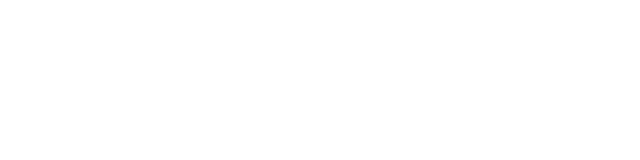
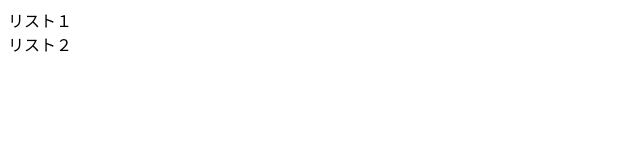
Before and after one commit to naniwadari/vuetodo, a Vue app: page / in a window 1280 px wide. Shown: the top 160 px of the page, without its empty margins (0-640 px from the left). Built offline with nearby package versions, Linux system fonts and the light colour scheme.

Commit message:
create&change List.vue,Card.vue

```diff
--- a/package.json
+++ b/package.json
@@ -18,7 +18,10 @@
     "@vue/cli-plugin-router": "~4.3.0",
     "@vue/cli-plugin-typescript": "~4.3.0",
     "@vue/cli-service": "~4.3.0",
+    "ts-loader": "^6.2.2",
     "typescript": "~3.8.3",
-    "vue-template-compiler": "^2.6.11"
+    "vue-template-compiler": "^2.6.11",
+    "webpack": "^4.42.1",
+    "webpack-cli": "^3.3.11"
   }
 }
--- a/src/App.vue
+++ b/src/App.vue
@@ -1,10 +1,21 @@
 <template>
-  <div id="app" />
+  <div id="app">
+    <List v-for="list in lists" :key="list.id" :list="list" />
+  </div>
 </template>
 
 <script lang="ts">
 import { Component, Vue } from "vue-property-decorator";
+import List from "./components/List.vue";
+import { IList } from "./types";
+import { createInitialLists } from "./initialData";
 
-@Component
-export default class App extends Vue {}
+@Component({
+  components: {
+    List
+  }
+})
+export default class App extends Vue {
+  lists: IList[] = createInitialLists();
+}
 </script>
--- /dev/null
+++ b/src/components/List.vue
@@ -0,0 +1,17 @@
+<template>
+  <div>
+    {{ list.name }}
+    <!-- JSの式を二重中括弧で囲うとテキスト展開される(マスタタッシュ構文)-->
+  </div>
+</template>
+
+<script lang="ts">
+import { Component, Vue, Prop } from "vue-property-decorator";
+import { IList } from "@/types";
+
+@Component
+export default class List extends Vue {
+  @Prop({ type: Object, required: true })
+  list!: IList;
+}
+</script>
--- /dev/null
+++ b/vue.config.js
@@ -0,0 +1,11 @@
+const path = require("path");
+
+module.exports = {
+  configureWebpack: {
+    resolve: {
+      alias: {
+        "@": path.join(__dirname, "/src"),
+      },
+    },
+  },
+};
```
Also changed, not shown: src/components/Card.vue (added, +10 -0 lines), tsconfig.json (+4 -15 lines), 1 other file (tests, documents, lock files or other folders).
